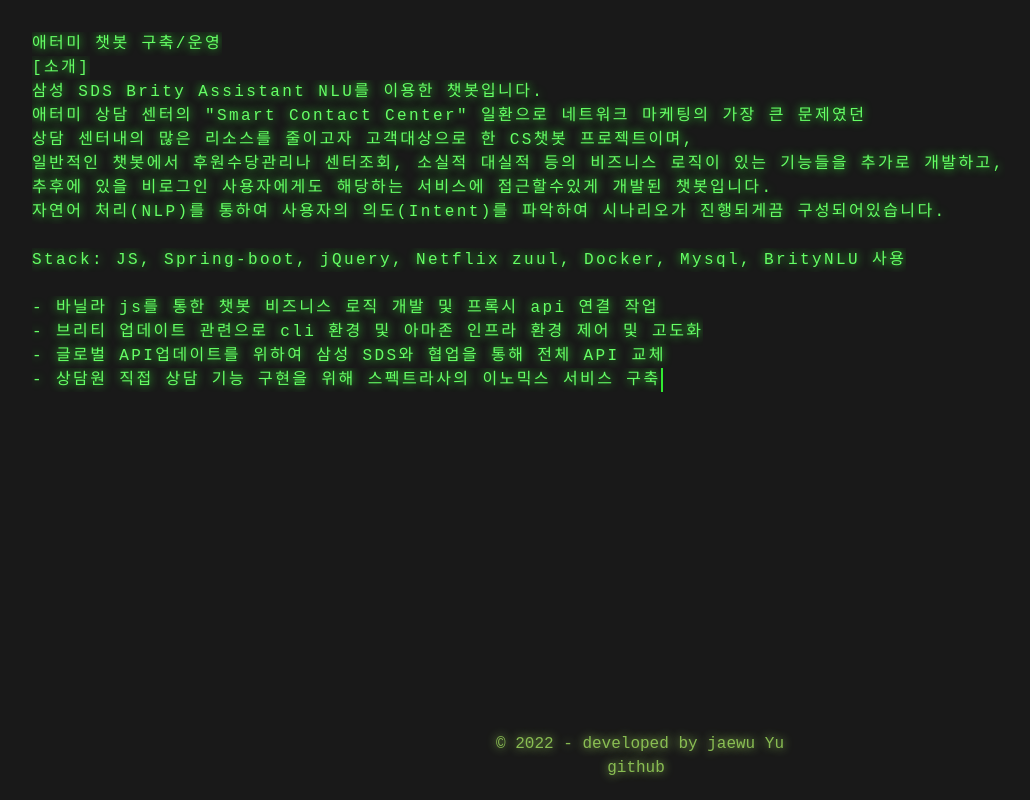
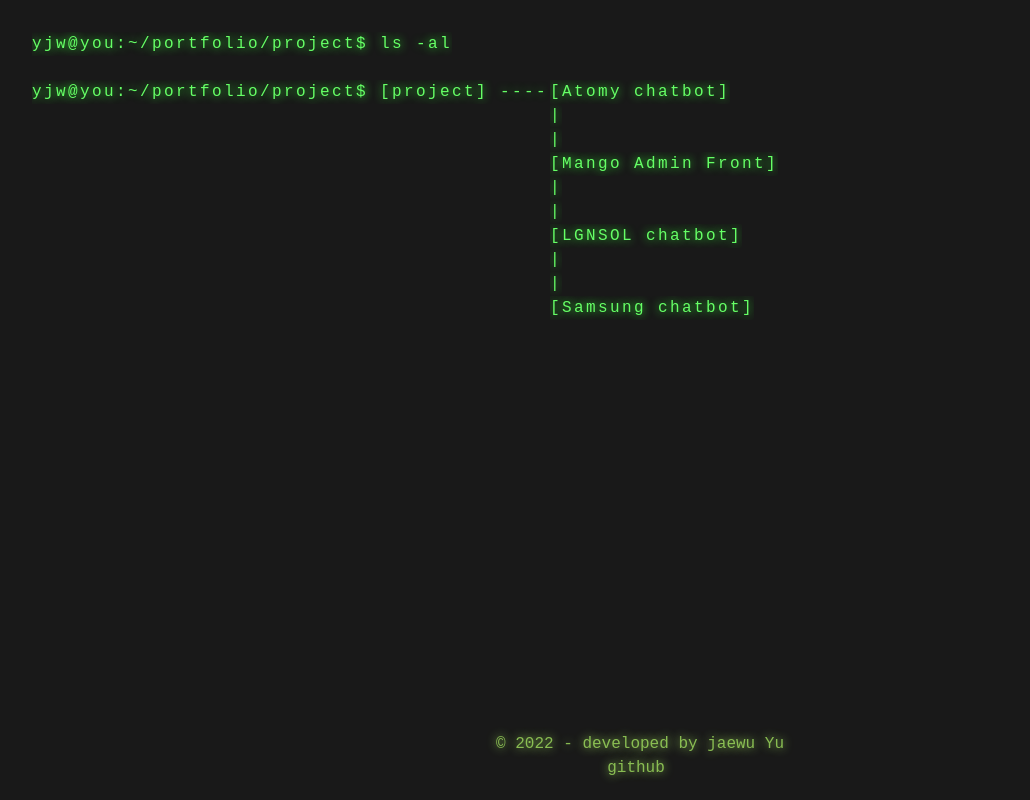
Before and after one commit to yuJaeWoo/portfolio, a Next.js app in the folder portfolio/: page /project in a window 1280 px wide. Shown: the whole page, without its empty margins (0-1030 px from the left). Built offline with nearby package versions, Linux system fonts and the light colour scheme.

Commit message:
project_link

```diff
--- a/portfolio/src/components/terminal/index.tsx
+++ b/portfolio/src/components/terminal/index.tsx
@@ -6,9 +6,9 @@
 const Terminal = () => {
 
     let arr:any = [
-        (<div key={0}><p>$ hi there!!</p><br/></div>),
-        (<div key={1}><p>$ my name is jaewu Yu</p><br/></div>),
-        (<div key={2}><p>$ welcome to my portfolio</p><br/></div>),
+        (<div key={0}><p>yjw@you:~$ hi there!!</p><br/></div>),
+        (<div key={1}><p>yjw@you:~$ my name is jaewu Yu</p><br/></div>),
+        (<div key={2}><p>yjw@you:~$ welcome to my portfolio</p><br/></div>),
         (<div key={3}><p className="goD" onClick={()=>{goDashboard()}}>&gt; ----[press Click Me]----</p><br/></div>)
     ]
     const [va, setVa] = useState<any>([arr[0]])
--- a/portfolio/src/pages/_app.tsx
+++ b/portfolio/src/pages/_app.tsx
@@ -5,7 +5,7 @@
 
 function MyApp({ Component, pageProps }: AppProps) {
 const {isDesktopOrMobile} = useDeviceCheck();
-console.log("isPc?", isDesktopOrMobile)
+// console.log("isPc?", isDesktopOrMobile)
 
   return isDesktopOrMobile ? (
     <div>
--- a/portfolio/src/pages/dashboard.tsx
+++ b/portfolio/src/pages/dashboard.tsx
@@ -1,9 +1,6 @@
 import Head from "next/head";
 import Router from "next/router";
 import { useState } from "react";
-import Contatct from "./contact";
-import Profile from "./profile";
-import Project from "./project";
 
 export default function Dashboard() {
     const [load, setLoad] = useState<boolean>(false)
@@ -13,7 +10,7 @@
     },2000)
     setTimeout(()=>{
         setLoad(true)
-    },5000)
+    },4000)
 
     const choosePage = (pageName:string) => {
         Router.push(`/${pageName}`)
@@ -27,11 +24,11 @@
       </Head>
         <div className="flex flex-col">
         <div className="typewriter">
-            <p>$ ls -al</p>
+            <p>yjw@you:~/portfolio$ ls -al</p>
         </div>
         <br/>
             {directory? <div className="typewriter flex flex-row">
-                <div><p>$ [portfolio] ---- </p></div>
+                <div><p>yjw@you:~/portfolio$ [portfolio] ---- </p></div>
                 <div>
                     <p onClick={()=>{choosePage("profile")}}> [profile] </p>
                     <p>|</p>
--- a/portfolio/src/pages/project.tsx
+++ b/portfolio/src/pages/project.tsx
@@ -1,11 +1,33 @@
-import Atomy from "@components/projectList/atmoy"
-import Samsung from "@components/projectList/samsung"
+import Router from "next/router"
 
 const Project = () => {
+    const choosePage = (pageName:string) => {
+        Router.push(`projects/${pageName}`)
+    }
     return (
         <div className="main">
-            <Atomy />
-
+        <div className="flex flex-col">
+        <div className="typewriter">
+            <p>yjw@you:~/portfolio/project$ ls -al</p>
+        <br/>
+        <div className="typewriter flex flex-row">
+                <div><p>yjw@you:~/portfolio/project$ [project] ---- </p></div>
+                <div>
+                    <p onClick={()=>{choosePage("atomy")}}> [Atomy chatbot] </p>
+                    <p>|</p>
+                    <p>|</p>
+                    <p onClick={()=>{choosePage("mango")}}> [Mango Admin Front] </p>
+                    <p>|</p>
+                    <p>|</p>
+                    <p onClick={()=>{choosePage("lgns")}}> [LGNSOL chatbot] </p>
+                    <p>|</p>
+                    <p>|</p>
+                    <p onClick={()=>{choosePage("samsung")}}> [Samsung chatbot] </p>
+                    <br/>
+                </div>
+            </div>
+            </div>
+        </div>
         </div>
     )
 }
```
Also changed, not shown: portfolio/src/pages/projects/atomy.tsx (renamed from portfolio/src/components/projectList/atmoy.tsx), portfolio/src/pages/projects/lgns.tsx (renamed from portfolio/src/components/projectList/LGNS.tsx), portfolio/src/pages/projects/mango.tsx (renamed from portfolio/src/components/projectList/mango.tsx), portfolio/src/pages/projects/samsung.tsx (renamed from portfolio/src/components/projectList/samsung.tsx).
